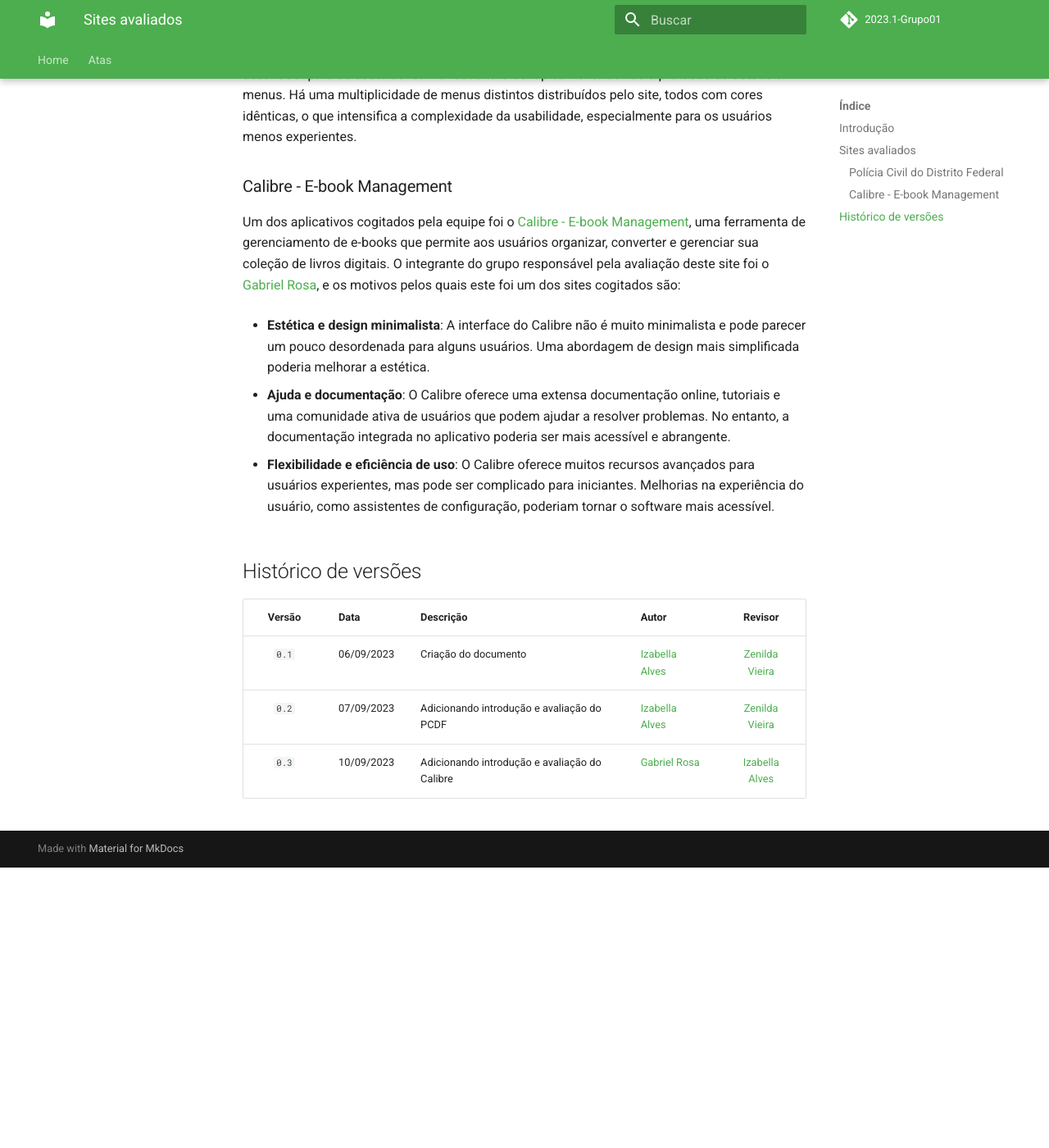
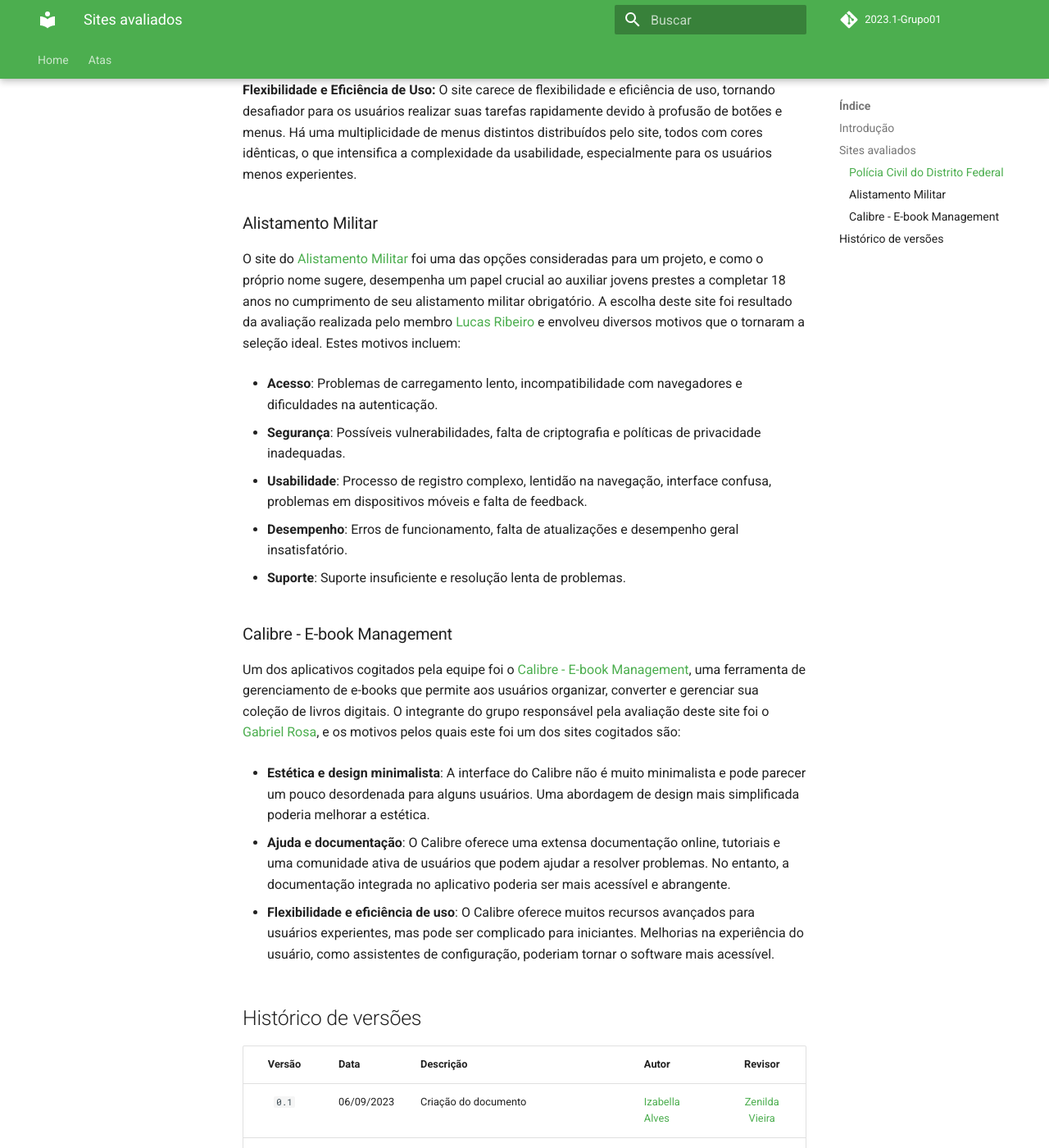
Before and after one commit to Interacao-Humano-Computador/2023.2-NotaLegal, an MkDocs documentation site: the page built from docs/planejamento do projeto/lista-sites-avaliados.md, in a window 1280 px wide and 1400 px high, scrolled down 1032 px. Shown: the whole window at 82% size. Built offline with MkDocs 1.6.1 and Material for MkDocs 9.7.7, drawn with Linux system fonts in a browser that asks for light colours; comment, search, counter and statistics services are not loaded; before the commit the page ends 2090 px from its top, so only the background shows below that; some of the changed text lies outside the part shown.

Commit message:
Adição do site Alistamento Militar na lista

```diff
--- a/docs/planejamento do projeto/lista-sites-avaliados.md
+++ b/docs/planejamento do projeto/lista-sites-avaliados.md
@@ -5,9 +5,10 @@ Na fase inicial do projeto, os estudantes foram convidados a selecionar individu
 | Site avaliado               | Membro que fez a avaliação        |
 | --------------------------- | --------------------------------- |
 | [Calibre - E-book Management](https://calibre-ebook.com)        |[Gabriel Rosa](https://github.com/gabrielrosa09) |
+|[Alistamento Militar](https://alistamento.eb.mil.br/)            |[Lucas Ribeiro](https://github.com/lucassouzs)|
+|                    |                                     |
 |                             |                                   |
 |[Polícia Civil do Distrito Federal](https://www.pcdf.df.gov.br)                             |[Izabella Alves](https://github.com/izabellaalves)                               |
-|                             |                                   |
 |                             |                                   |
 |                             |                                   |
 |                             |                                   |
@@ -20,6 +21,20 @@ Na fase inicial do projeto, os estudantes foram convidados a selecionar individu
 O site da [Polícia Civil do Distrito Federal](https://www.pcdf.df.gov.br) serve como um importante recurso online para fornecer informações e serviços relacionados à atuação da Polícia Civil na região do Distrito Federal, no Brasil. Este site foi avaliado pela integrante [Izabella Alves](https://github.com/izabellaalves) e foi um dos sites cogitados para ser utilizado como base pro projeto da equipe por falhar nos seguintes pontos da avaliação heurística:
 - **Design Estético e Minimalista**: O site apresenta uma sobrecarga visual significativa em sua tela inicial, devido à abundância de ícones e informações que praticamente preenchem toda a página. A presença excessiva de ícones e informações na tela inicial vai contra a heurística em questão, tornando a interface mais confusa e desorganizada do que deveria ser.
 - **Flexibilidade e Eficiência de Uso:** O site carece de flexibilidade e eficiência de uso, tornando desafiador para os usuários realizar suas tarefas rapidamente devido à profusão de botões e menus. Há uma multiplicidade de menus distintos distribuídos pelo site, todos com cores idênticas, o que intensifica a complexidade da usabilidade, especialmente para os usuários menos experientes.
+
+### Alistamento Militar
+
+O site do [Alistamento Militar](https://alistamento.eb.mil.br/) foi uma das opções consideradas para um projeto, e como o próprio nome sugere, desempenha um papel crucial ao auxiliar jovens prestes a completar 18 anos no cumprimento de seu alistamento militar obrigatório. A escolha deste site foi resultado da avaliação realizada pelo membro [Lucas Ribeiro](https://github.com/lucassouzs) e envolveu diversos motivos que o tornaram a seleção ideal. Estes motivos incluem:
+
+- **Acesso**: Problemas de carregamento lento, incompatibilidade com navegadores e dificuldades na autenticação.
+
+- **Segurança**: Possíveis vulnerabilidades, falta de criptografia e políticas de privacidade inadequadas.
+
+- **Usabilidade**: Processo de registro complexo, lentidão na navegação, interface confusa, problemas em dispositivos móveis e falta de feedback.
+
+- **Desempenho**: Erros de funcionamento, falta de atualizações e desempenho geral insatisfatório.
+
+- **Suporte**: Suporte insuficiente e resolução lenta de problemas.
 
 ### Calibre - E-book Management
 Um dos aplicativos cogitados pela equipe foi o [Calibre - E-book Management](https://calibre-ebook.com), uma ferramenta de gerenciamento de e-books que permite aos usuários organizar, converter e gerenciar sua coleção de livros digitais. O integrante do grupo responsável pela avaliação deste site foi o [Gabriel Rosa](https://github.com/gabrielrosa09), e os motivos pelos quais este foi um dos sites cogitados são:
@@ -37,3 +52,4 @@ Um dos aplicativos cogitados pela equipe foi o [Calibre - E-book Management](htt
 |`0.1`|06/09/2023|Criação do documento|[Izabella Alves](https://github.com/izabellaalves)|[Zenilda Vieira](https://github.com/zenildavieira)|
 |`0.2`|07/09/2023|Adicionando introdução e avaliação do PCDF|[Izabella Alves](https://github.com/izabellaalves)|[Zenilda Vieira](https://github.com/zenildavieira)|
 |`0.3`|10/09/2023|Adicionando introdução e avaliação do Calibre|[Gabriel Rosa](https://github.com/gabrielrosa09)|[Izabella Alves](https://github.com/izabellaalves)|
+|`0.4`|13/09/2023|Adicionando introdução e avaliação do Alistamento Militar|[Lucas Ribeiro](https://github.com/lucassouzs)|[Lucas Victor](https://github.com/Lucas13032003)|
```
